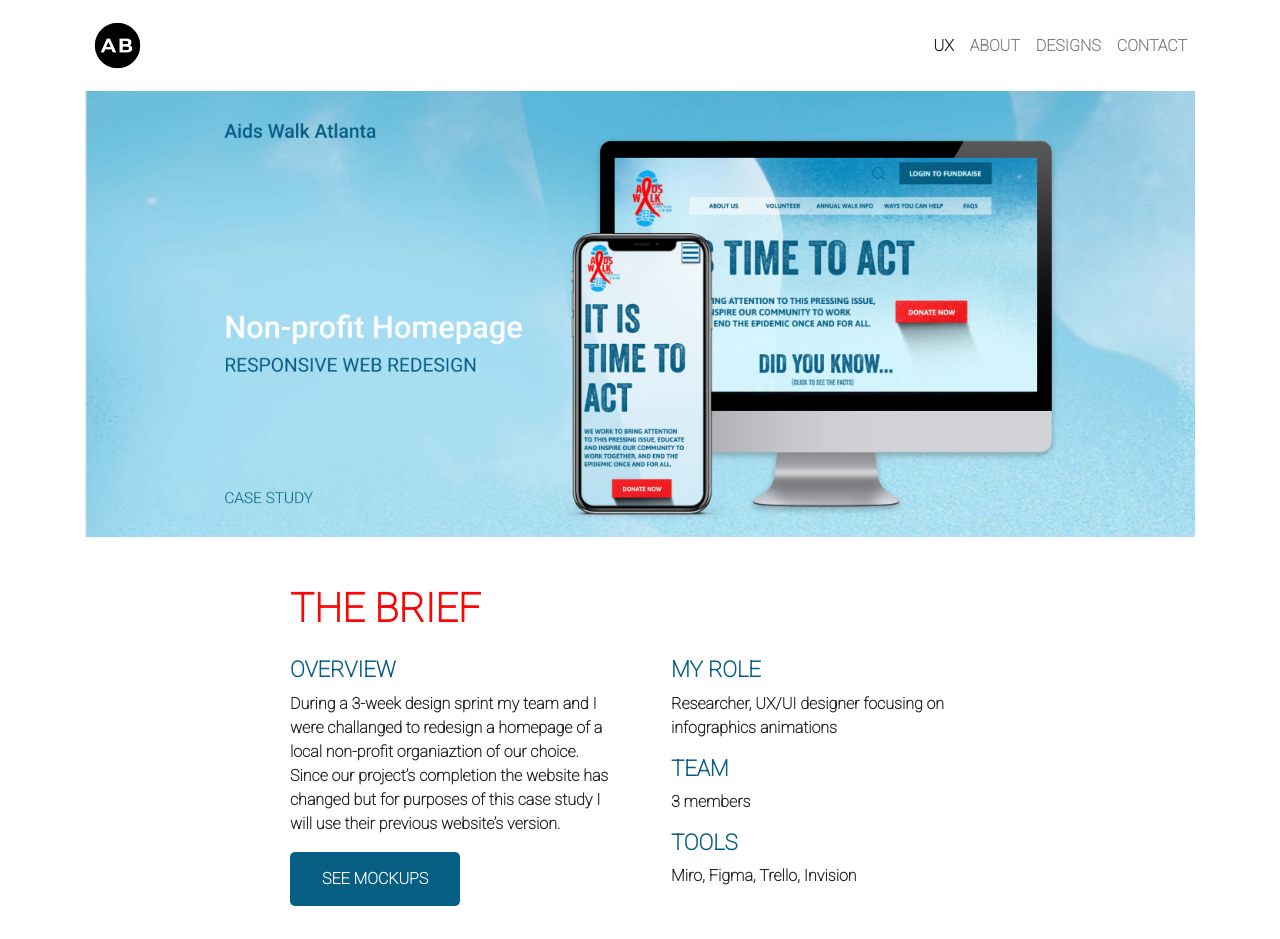
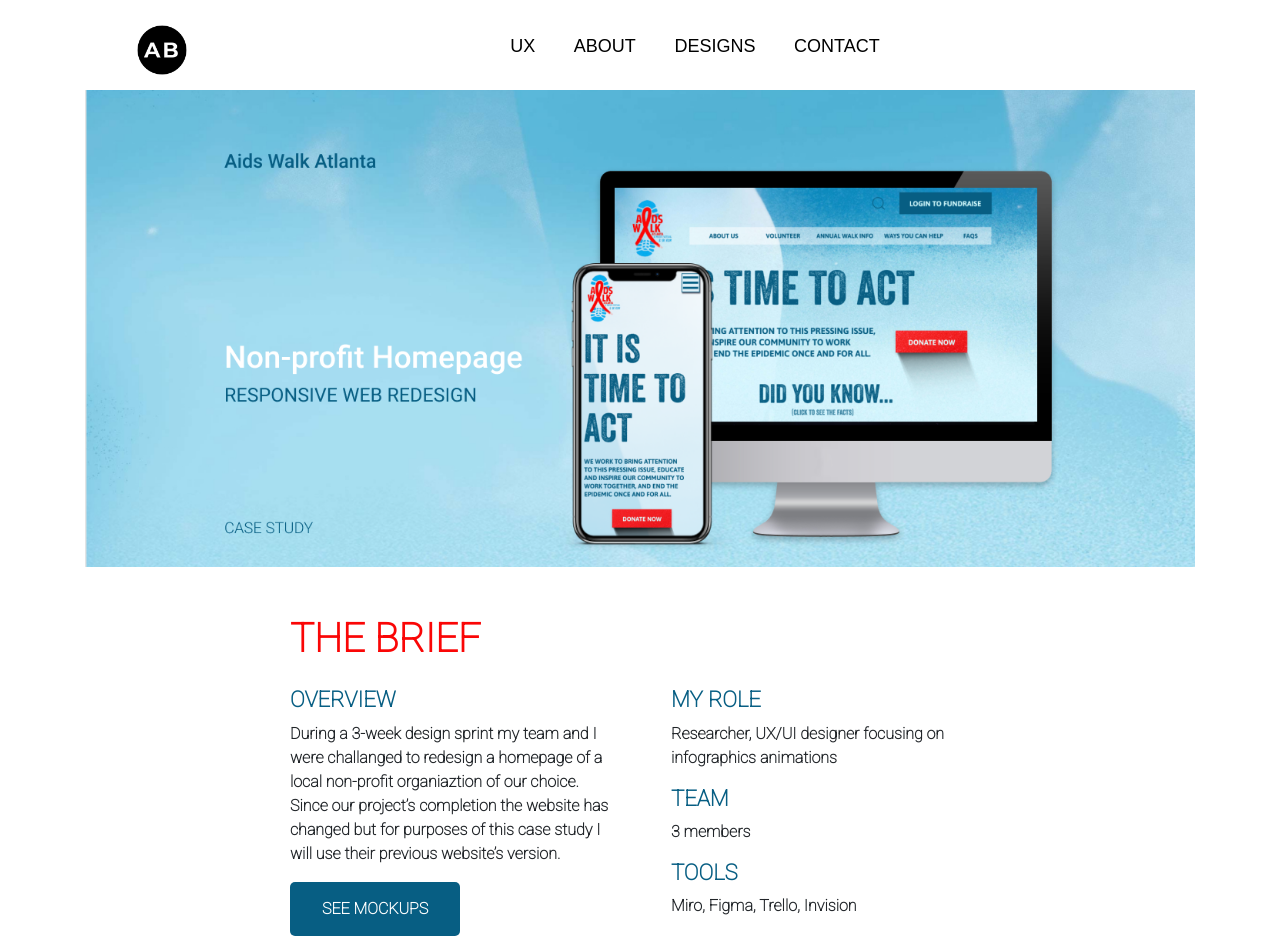
Before and after one commit to AlinaBasiuk/UX_UI_HW_20, a plain HTML site: page index.html in a window 1280 px wide. Shown: the top 939 px of the page. Drawn offline with nearby package versions, Linux system fonts and the light colour scheme.

Commit message:
updated nav
same nav bar all across pages

```diff
--- a/css/index.css
+++ b/css/index.css
@@ -1,7 +1,78 @@
 body {
     font-family: 'Roboto', sans-serif;
 }
+#navBar {
+    display: flex;
+    width: 100%;
+    min-height: 10vh;
+    align-items: center;
+    justify-content: space-around;
+    font-size: 18px;
+    font-family: 'Montserrat', sans-serif;
+    padding-top: 15px;
+    font-weight: uppercase;
+}
 
+#nav-links {
+  display: flex;
+  justify-content: space-around;
+  list-style-type: none;
+  width: 35%;
+
+}
+
+#nav-links a{
+  letter-spacing: 0px;
+  display: block;
+  padding: 6px 5px 0 5px;
+  font-weight: 430;
+  height: 30px;
+  text-decoration: none;
+  color: black;
+  text-align: center;
+}
+#nav-links li {
+  float: left;
+  display: block;
+  background: white;
+  position: relative;
+  z-index: 1000;
+  margin: 0 1px;
+}
+#nav-links ul {
+  position: absolute;
+  left: 0;
+  display: none;
+  margin: 0 0 0 -1px;
+  padding: 0;
+  list-style: none;
+}
+
+#nav-links ul li {
+  float: left;
+  border-top: 1px solid white;
+  width: 100%;
+  white-space: nowrap;
+}
+
+#nav-links ul a {
+  display: block;
+  height: 25px;
+  padding:  9px 15px;
+  color: black;
+  text-align: left;
+  box-shadow: 0 2.8px 2.2px rgba(0, 0, 0, 0.034),
+  0 6.7px 5.3px rgba(0, 0, 0, 0.048),
+  0 12.5px 10px rgba(0, 0, 0, 0.06),
+  0 22.3px 17.9px rgba(0, 0, 0, 0.072),
+  0 41.8px 33.4px rgba(0, 0, 0, 0.086),
+  0 100px 80px rgba(0, 0, 0, 0.12);
+}
+#nav-links a:hover {
+  text-decoration: none;
+  font-weight: bold;
+  color: #FFD374;
+}
 .hero-img {
     width: 50
 }
--- a/index.html
+++ b/index.html
@@ -9,38 +9,46 @@
 </head>
 <body>
 
-  <nav class="navbar navbar-expand-lg navbar-light bg-white shadow fixed-top">
-    <div class="container">
-      <a class="navbar-brand" href="#"><img src="../UX_UI_HW_20/images/logo.png" style="width:13%;"></a>
-      <button class="navbar-toggler" type="button" data-toggle="collapse" data-target="#navbarResponsive" aria-controls="navbarResponsive" aria-expanded="false" aria-label="Toggle navigation">
-            <span class="navbar-toggler-icon"></span>
-          </button>
-      <div class="collapse navbar-collapse" id="navbarResponsive">
-        <ul class="navbar-nav ml-auto">
-          <li class="nav-item active">
-            <a class="nav-link" href="#"><b>UX</b>
-                  <span class="sr-only">(current)</span>
-                </a>
+  <nav id="navBar">
+    <div id="logo">
+        <img src="./images/logo.png" alt="logo" height="70px" width="70px"></div>
+    </div>
+         <ul id="nav-links">
+             <li>
+                 <a href="#">UX</a>
+                 <ul>
+                     <li><a href="#">AIDS Walk ATL</a></li>
+                     <li><a href="#">BuddyUP</a></li>
+                     <li><a href="#">DoE Redesign</a></li>
+                     <li><a href="#">Coming Soon</a></li>
+                 </ul>
              </li>
-          <li class="nav-item">
-            <a class="nav-link" href="#"><b>ABOUT</b></a>
+            <li>
+                <a href="#">ABOUT</a>
             </li>
-          <li class="nav-item">
-            <a class="nav-link" href="#"><b>DESIGNS</b></a>
+            <li>
+                <a href="#">DESIGNS</a>
+                <ul>
+                    <li><a href="#">Photography</a></li>
+                    <li><a href="#">Illustrations</a></li>
+                </ul>
             </li>
-          <li class="nav-item">
-            <a class="nav-link" href="#"><b>CONTACT</b></a>
+            <li>
+                <a href="#">CONTACT</a>
             </li>
         </ul>
+        <div class="burger">
+            <div class="line1"></div>
+            <div class="line2"></div>
+            <div class="line3"></div>
         </div>
     </div>
 </nav>
 <div class=" jumbotron-fluid">
   <div class="container">
-        <img src="images/hero.png" class="img-fluid" style="padding-top: 60px;">
+    <img src="images/hero.png" class="img-fluid" style="padding-top: 5px;">
   </div>
 </div>
-
       <div class="brief-container mt-5">
         <h1 class="font-weight-bold mt-6">The Brief</h1>
         <div class="row">
```
Also changed, not shown: js/index.js (added, +15 -0 lines). Lines whose indentation alone changed are shown as unchanged.
